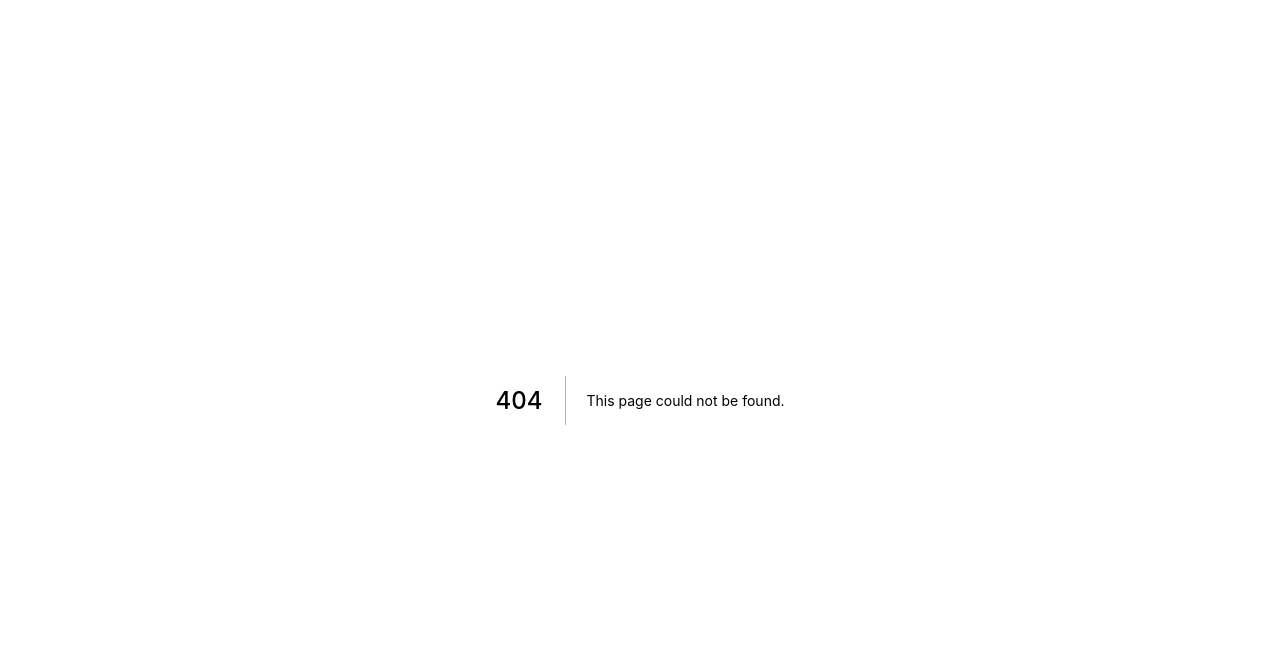
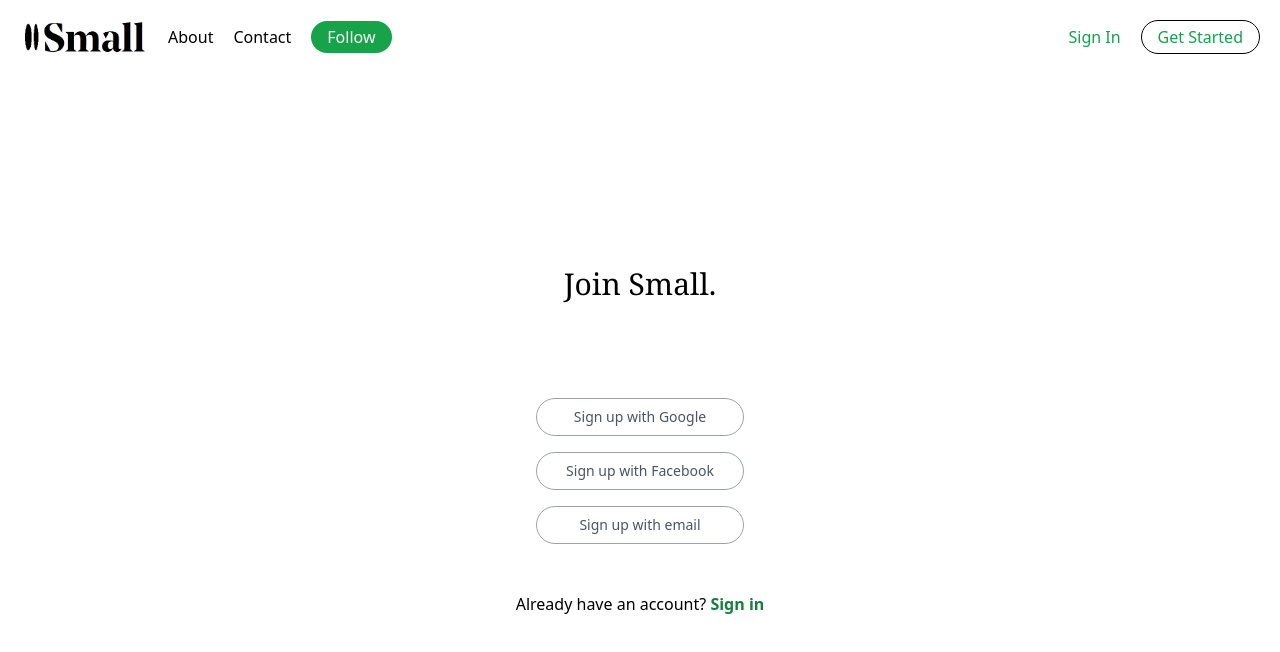
Before and after one commit to ian-wag/small-medium, a Next.js app: page /signup in a window 1280 px wide. Before the commit this address had no page. Shown: the top 652 px of the page. Built offline with nearby package versions, Linux system fonts and the light colour scheme.

Commit message:
added signup page

```diff
--- a/components/HeaderWhite.tsx
+++ b/components/HeaderWhite.tsx
@@ -16,9 +16,11 @@ const Header = () => {
       </div>
       <div className="flex items-center space-x-5 text-green-600 cursor-pointer">
         <h3 className="hidden md:inline-flex">Sign In</h3>
-        <h3 className="border border-black text-green-600 px-4 py-1 rounded-full cursor-pointer">
-          Get Started
-        </h3>
+        <Link href="signup">
+          <h3 className="border border-black text-green-600 px-4 py-1 rounded-full cursor-pointer">
+            Get Started
+          </h3>
+        </Link>
       </div>
     </header>
   );
--- a/components/HeaderYellow.tsx
+++ b/components/HeaderYellow.tsx
@@ -52,6 +52,7 @@ const Header = () => {
         }
       >
         <h3 className="hidden md:inline-flex">Sign In</h3>
+        <Link href="signup">
           <h3
             className={
               navbar
@@ -61,6 +62,7 @@ const Header = () => {
           >
             Get Started
           </h3>
+        </Link>
       </div>
     </header>
   );
--- /dev/null
+++ b/pages/signup.tsx
@@ -0,0 +1,27 @@
+import Header from '../components/HeaderWhite';
+
+const SignUp = () => {
+  return (
+    <div>
+      <Header />
+      <div className="flex flex-col justify-center items-center mt-48">
+        <h1 className="font-serif text-3xl mb-24">Join Small.</h1>
+        <h3 className="border border-gray-400 text-gray-600 text-sm text-center w-52 px-4 py-2 mb-4 rounded-full cursor-pointer">
+          Sign up with Google
+        </h3>
+        <h3 className="border border-gray-400 text-gray-600 text-sm text-center w-52 px-4 py-2 mb-4 rounded-full cursor-pointer">
+          Sign up with Facebook
+        </h3>
+        <h3 className="border border-gray-400 text-gray-600 text-sm text-center w-52 px-4 py-2 rounded-full cursor-pointer mb-12">
+          Sign up with email
+        </h3>
+        <p>
+          Already have an account?{' '}
+          <span className="text-green-700 font-bold cursor-pointer">Sign in</span>
+        </p>
+      </div>
+    </div>
+  );
+};
+
+export default SignUp;
```
Lines whose indentation alone changed are shown as unchanged.
